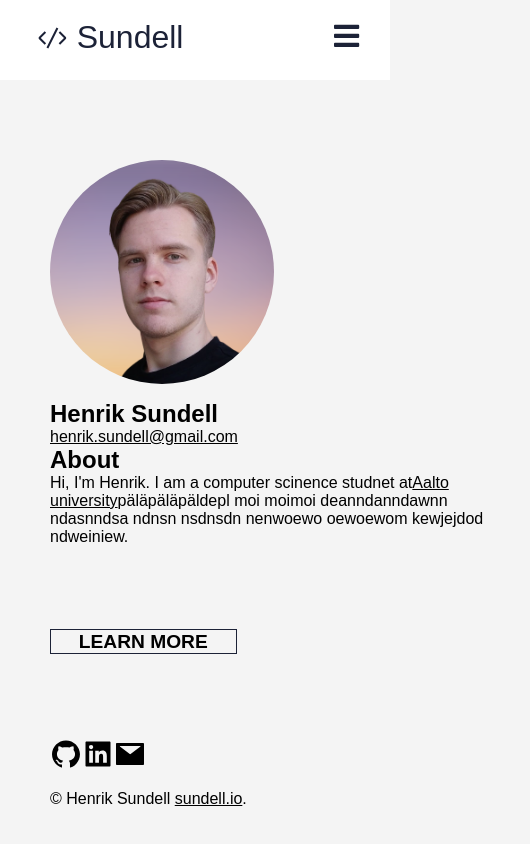
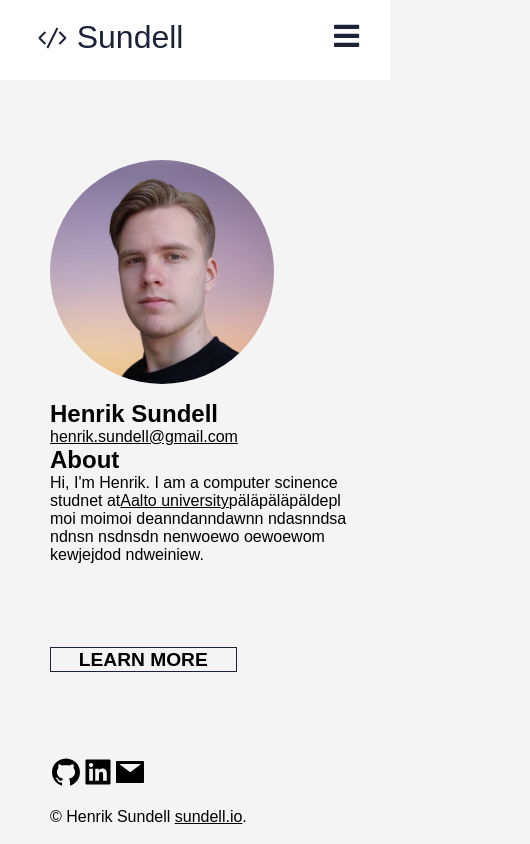
Before and after one commit to HenrikSundell/website, a React (Create React App) app: page / in a window 390 px wide. Shown: the top 844 px of the page, 530 px wide, since content can reach past the window. Built offline with nearby package versions, Linux system fonts and the light colour scheme.

Commit message:
Fix navbar mobile behaivior

```diff
--- a/src/components/InfoBlock.css
+++ b/src/components/InfoBlock.css
@@ -1,7 +1,7 @@
 #sidebar {
   margin-right: _size(section-spacing);
-  min-width: 30em;
-  width: 30em;
+  min-width: 22em;
+  width: 22em;
   background-color: #f4f4f4;
   padding-top: 5em;
   padding-right: 2em;
```
